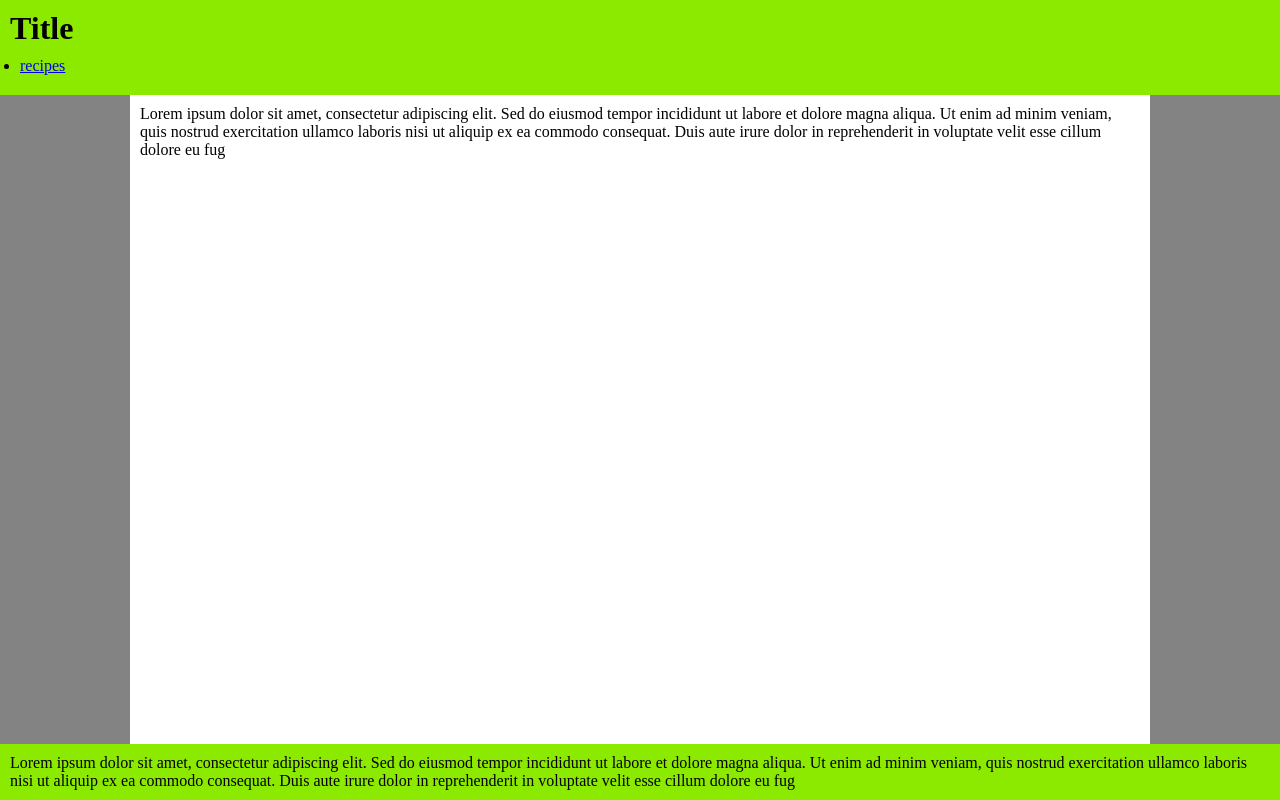
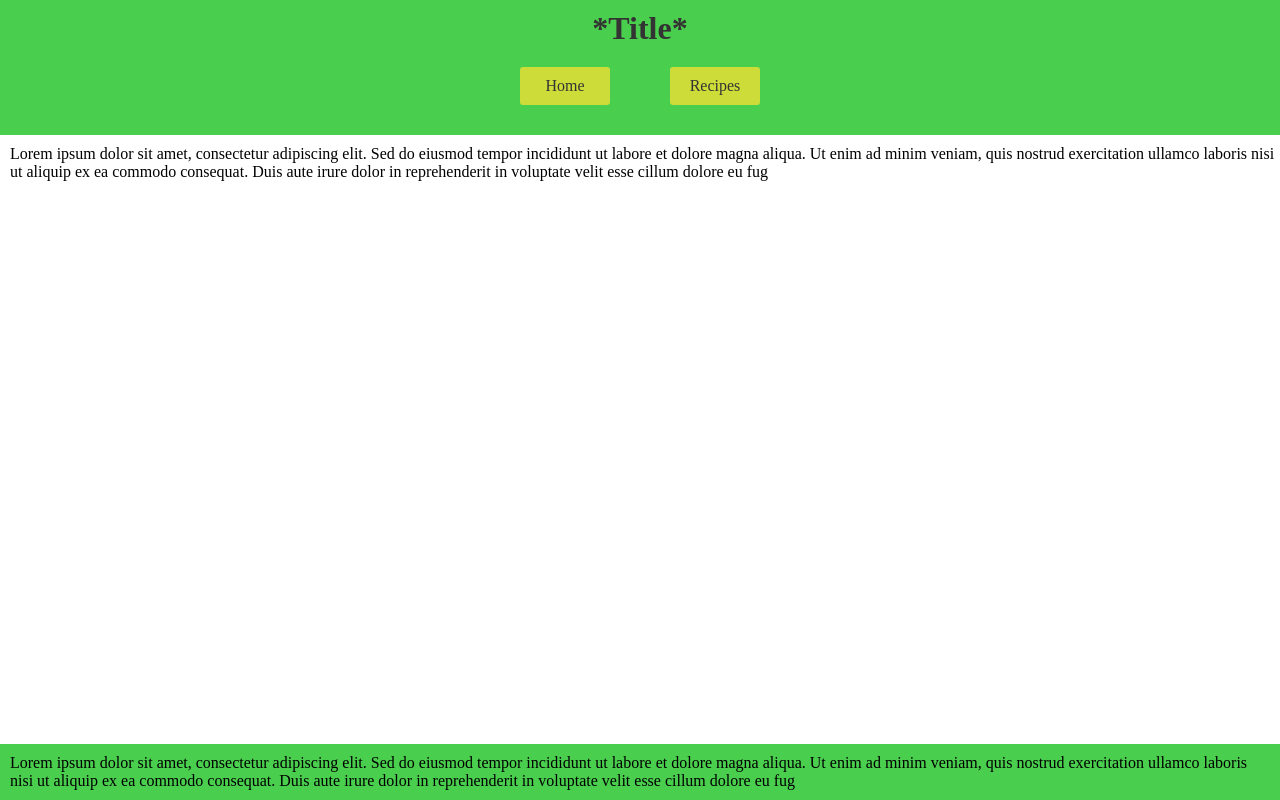
Before and after one commit to sashabykhovski/Info4125Project, a plain HTML site: page index.html in a window 1280 px wide. Drawn offline with Linux system fonts and the light colour scheme.

Commit message:
nav bar and styling changes

```diff
--- a/index.html
+++ b/index.html
@@ -8,14 +8,18 @@
 </head>
 <body>
     <header>
-        <h1>Title</h1>
-        <nav>
-            <ul>
-                <li>
-                    <a href="recipes.html">recipes</a>
-                </li>
-            </ul>
-        </nav>
+        <div>
+            <h1>*Title*</h1>
+            <nav>
+                <ul>
+                    <li class="navli-home"><a href="index.html">Home</a></li>
+                    <li class="navli-recipes"><a href="recipes.html">Recipes</a></li>
+                </ul>
+            </nav>
+        </div>
+    </header>
+        </body>
+
 
 
 
--- a/style.css
+++ b/style.css
@@ -14,22 +14,21 @@ html{
 }
 
 body{
-    background-color: rgb(131, 131, 131);
+    background-color: #fffdf8;
     margin: 0px;
     padding: 0px;
     height: 100%;
 }
 
 header{
-    background-color: #8ce900;
     margin: 0px;
     padding: 10px;
 }
 
 main{
-    max-width: 1000px;
+    max-width: 1400px;
     margin: auto;
-    background-color: rgb(255, 255, 255);
+    background-color: #ffffff;
     flex: 1;
     padding: 10px;
     width: 100%;
@@ -37,12 +36,72 @@ main{
 
 footer{
     margin: 0px;
-    background-color: #8ce900;
     padding: 10px;
+}
+
+header, footer {
+    background-color: #4ace4e ;
 }
 /*  */
 /*  */
 /*  */
+
+header div{
+    max-width: 1000px;
+    margin: auto;
+}
+header div h1 {
+    max-width: 400px;
+    margin: auto;
+    display: flex;
+    justify-content: center;
+}
+header div nav {
+    max-width: 400px;
+    margin: auto;
+    display: flex;
+    justify-content: center;
+    /* background-color: yellow; */
+
+}
+nav ul{
+    display: flex;
+    justify-content: space-around;
+    margin: 0px;
+    /* background-color: rebeccapurple; */
+    padding: 10px;
+    min-width: 300px
+}
+
+
+
+nav ul li{
+    display: flex;
+    width: auto;
+    background-color: #CDDC39;
+    border-radius:  3px;
+}
+
+nav ul li:hover {
+    background-color: #2E7D32;
+}
+
+nav ul li a:hover{
+    color: white;
+}
+
+
+
+nav ul li a{
+    display: flex;
+    padding: 10px;
+    margin: auto;
+    justify-content: center;
+    text-decoration: none;
+    width: 70px;
+    color: #333333;
+}
+
 
 p{
     margin: 0px;
@@ -52,7 +111,8 @@ nav{
 }
 
 h1{
-    margin: 0px;
+    margin: auto;
+    color: #333333;
 }
 
 h2{
@@ -62,11 +122,6 @@ ul{
     margin: 0px;
 }
 
-nav ul{
-    margin: 0px;
-    padding: 0px;
-}
-
 .navl{
     margin: 0px;
 }
```
